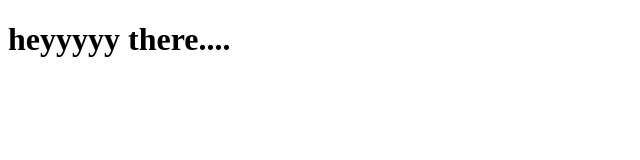
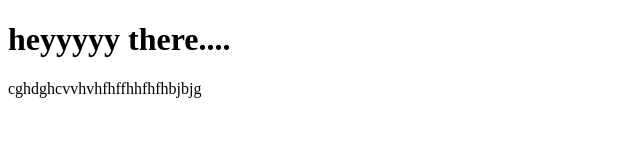
Before and after one commit to Anwaar-ul-hassan/git-Project, a plain HTML site: page utils.html in a window 1280 px wide. Shown: the whole page, without its empty margins (0-640 px from the left). Drawn offline with Linux system fonts and the light colour scheme.

Commit message:
add para in utils

```diff
--- a/utils.html
+++ b/utils.html
@@ -8,5 +8,6 @@
 </head>
 <body>
     <h1>heyyyyy there....</h1>
+    <p>cghdghcvvhvhfhffhhfhfhbjbjg</p>
 </body>
 </html>
```
